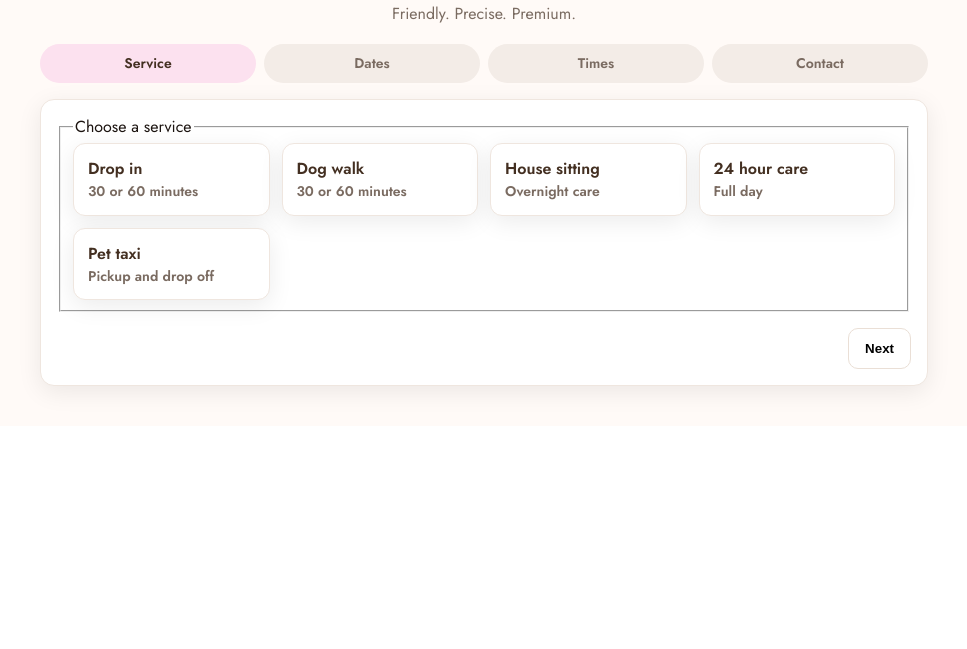
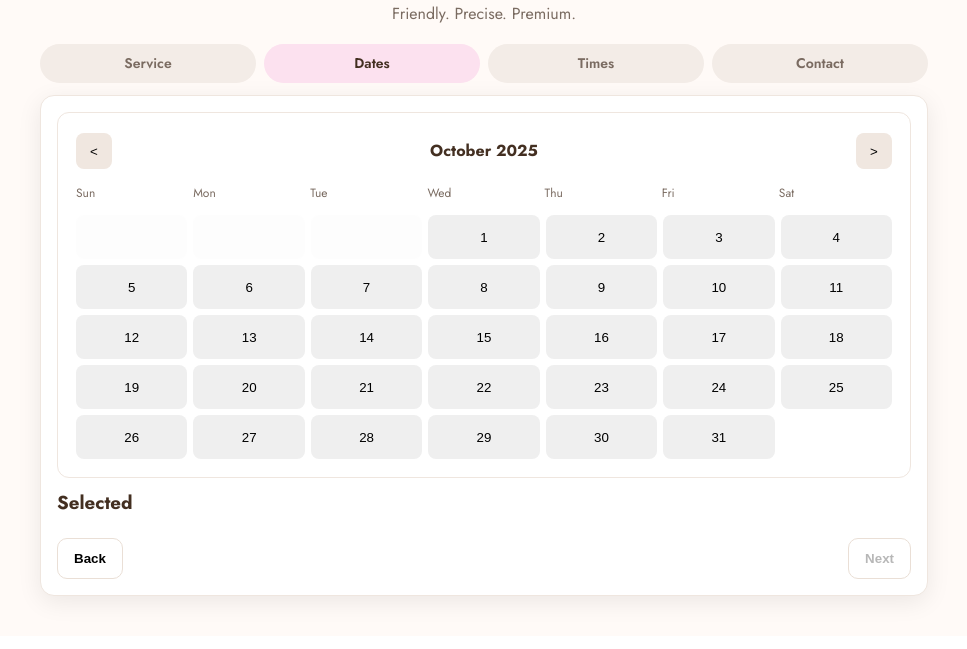
Before and after one commit to blackhawk123440/Booking-form-, a plain HTML site: page index.html in a window 1280 px wide. Both pictures are taken after a click on the button "Next". Shown: the part 69-718 px from the top of the page, without its empty margins (156-1123 px from the left). Drawn offline with Linux system fonts and the light colour scheme.

Commit message:
Add files via upload

```diff
--- a/booking.css
+++ b/booking.css
@@ -19,9 +19,7 @@
 
 #snout-booking *,
 #snout-booking *::before,
-#snout-booking *::after {
-  box-sizing: border-box;
-}
+#snout-booking *::after { box-sizing: border-box; }
 
 .visually-hidden {
   position: absolute !important;
@@ -31,6 +29,7 @@
   white-space: nowrap; border: 0;
 }
 
+/* Layout */
 #snout-booking .sb-header { padding: 20px 16px 0; text-align: center; }
 #snout-booking .sb-title { margin: 0; font-weight: 700; font-size: 28px; color: var(--brown); }
 #snout-booking .sb-subtitle { margin: 6px 0 20px; color: var(--muted); }
@@ -44,7 +43,7 @@
 #snout-booking .sb-steps {
   display: grid;
   grid-template-columns: repeat(4, 1fr);
-  list-style: none; padding: 0; margin: 0 0 16px;
+  list-style: none; padding: 0; margin: 0 0 12px;
   gap: 8px;
 }
 #snout-booking .sb-steps li {
@@ -56,6 +55,17 @@
 #snout-booking .sb-step { display: none; }
 #snout-booking .sb-step.is-active { display: block; }
 
+/* Single frame around the active step content */
+#snout-booking .sb-frame{
+  background: white;
+  border: 1px solid #efe6df;
+  border-radius: 14px;
+  box-shadow: var(--shadow);
+  padding: 16px;
+  margin-top: 8px;
+}
+
+/* Cards */
 #snout-booking .sb-service-grid {
   display: grid; gap: 12px;
   grid-template-columns: repeat(auto-fit, minmax(180px, 1fr));
@@ -76,6 +86,7 @@
   background: #fff6fc;
 }
 
+/* Buttons */
 #snout-booking .sb-btn {
   padding: 12px 16px; border: 1px solid #eadfd6; background: white;
   border-radius: 10px; font-weight: 600; cursor: pointer;
@@ -85,7 +96,11 @@
 #snout-booking .sb-actions { display: flex; gap: 12px; justify-content: flex-end; margin-top: 16px; }
 #snout-booking .sb-prev { margin-right: auto; }
 
-#snout-booking .sb-calendar { background: white; border-radius: var(--radius); box-shadow: var(--shadow); padding: 12px; }
+/* Calendar */
+#snout-booking .sb-calendar {
+  background: white; border-radius: var(--radius); box-shadow: none; padding: 12px;
+  border: 1px solid #efe6df;
+}
 #snout-booking .sb-calendar-header { display: flex; align-items: center; justify-content: space-between; padding: 8px 6px; }
 #snout-booking .sb-month { font-weight: 700; color: var(--brown); }
 #snout-booking .sb-nav { border: 0; background: #f0e7e0; width: 36px; height: 36px; border-radius: 8px; cursor: pointer; }
@@ -108,6 +123,7 @@
 }
 #snout-booking .sb-chip button { border: 0; background: transparent; cursor: pointer; font-size: 16px; }
 
+/* Apply all */
 #snout-booking .sb-apply-all { display: grid; gap: 8px; padding: 8px 0; }
 #snout-booking .sb-switch { display: inline-grid; grid-auto-flow: column; gap: 10px; align-items: center; }
 #snout-booking .sb-switch .sb-slider {
@@ -120,6 +136,7 @@
   background: white; top: 4px; left: 4px; box-shadow: var(--shadow); transition: transform .15s;
 }
 
+/* Modal */
 #snout-booking .sb-modal[hidden] { display: none; }
 #snout-booking .sb-modal { position: fixed; inset: 0; z-index: 9999; }
 #snout-booking .sb-modal-backdrop { position: absolute; inset: 0; background: rgba(0,0,0,.45); }
@@ -141,6 +158,7 @@
 #snout-booking .sb-time { border: 1px solid #efe6df; border-radius: 10px; padding: 8px 10px; text-align: center; cursor: pointer; }
 #snout-booking .sb-time.is-selected { background: var(--pink); border-color: var(--ring); }
 
+/* Fields */
 #snout-booking .sb-field { display: grid; gap: 6px; margin-bottom: 12px; }
 #snout-booking label { font-weight: 600; color: var(--brown); }
 #snout-booking input[type="text"],
@@ -152,30 +170,14 @@
 #snout-booking input:focus,
 #snout-booking textarea:focus { outline: 2px solid var(--ring); outline-offset: 1px; }
 
+/* Recap */
 #snout-booking .sb-times-recap { display: grid; gap: 8px; }
-#snout-booking .sb-date-card { border: 1px solid #efe6df; border-radius: 12px; padding: 10px; background: white; }
+#snout-booking .sb-date-card { border: 1px solid #efe6df; border-radius: 12px; padding: 10px; background: white; box-shadow: none; }
 #snout-booking .sb-date-title { display: flex; align-items: center; justify-content: space-between; font-weight: 600; color: var(--brown); }
 #snout-booking .sb-pill { display: inline-flex; align-items: center; gap: 6px; border: 1px solid #eadfd6; padding: 6px 10px; border-radius: 999px; margin: 6px 6px 0 0; }
 
+/* Small screens */
 @media (max-width: 480px) {
   #snout-booking .sb-modal-content { margin: 0; min-height: 100vh; border-radius: 0; }
   #snout-booking .sb-timegrid { max-height: calc(100vh - 260px); }
 }
-
-/* Framed border around only the current step */
-#snout-booking .sb-frame{
-  background: white;
-  border: 1px solid #efe6df;
-  border-radius: 14px;
-  box-shadow: var(--shadow);
-  padding: 16px;
-}
-
-/* Remove redundant shadows where the frame provides structure */
-#snout-booking .sb-calendar,
-#snout-booking .sb-date-card{
-  box-shadow: none;
-}
-
-/* Space between the stepper and the framed content */
-#snout-booking .sb-step .sb-frame{ margin-top: 8px; }
--- a/booking.js
+++ b/booking.js
@@ -2,6 +2,17 @@
 (() => {
   const root = document.getElementById('snout-booking');
   if (!root) return;
+
+  // Auto resize support for an iframe parent like Webflow
+  function postHeight(){
+    try{
+      const h = document.getElementById('snout-booking').scrollHeight + 20;
+      if (window.parent) window.parent.postMessage({type:'snout-size', height:h}, '*');
+    }catch(e){}
+  }
+  const __snoutRO = new ResizeObserver(postHeight);
+  __snoutRO.observe(root);
+  postHeight();
 
   const qs = (sel, el = root) => el.querySelector(sel);
   const qsa = (sel, el = root) => Array.from(el.querySelectorAll(sel));
@@ -16,6 +27,7 @@
     stepDots.forEach(d => d.classList.remove('is-active'));
     qs(`#step-${stepNum}`).classList.add('is-active');
     qs(`.sb-steps li[data-step="${stepNum}"]`).classList.add('is-active');
+    postHeight();
   }
 
   let service = null;
@@ -85,6 +97,7 @@
       }
       daysGrid.appendChild(cell);
     }
+    postHeight();
   }
 
   qs('.sb-nav.prev').addEventListener('click', () => { viewDate.setMonth(viewDate.getMonth()-1); buildCalendar(); });
@@ -127,6 +140,7 @@
       });
       selectedList.appendChild(li);
     });
+    postHeight();
   }
 
   const modal = document.getElementById('time-modal');
@@ -158,7 +172,7 @@
     modalDateEl.textContent = pretty(d);
 
     const state = timesByDate[id] || { attached: true, duration: 30, times: [] };
-    document.querySelectorAll('.sb-toggle-btn').forEach(btn => {
+    modal.querySelectorAll('.sb-toggle-btn').forEach(btn => {
       const isActive = Number(btn.dataset.duration) === Number(state.duration);
       btn.classList.toggle('is-active', isActive);
       btn.setAttribute('aria-pressed', isActive ? 'true' : 'false');
@@ -188,7 +202,6 @@
     });
 
     modal.hidden = false;
-  }
     const prevActive = document.activeElement;
     root.setAttribute('aria-hidden', 'true');
     modalContent.focus();
@@ -202,9 +215,9 @@
     if (openerButton && typeof openerButton.focus === 'function') openerButton.focus();
   }
 
-  document.querySelectorAll('.sb-toggle-btn').forEach(btn => {
+  modal.querySelectorAll('.sb-toggle-btn').forEach(btn => {
     btn.addEventListener('click', () => {
-      document.querySelectorAll('.sb-toggle-btn').forEach(b => { b.classList.remove('is-active'); b.setAttribute('aria-pressed','false'); });
+      modal.querySelectorAll('.sb-toggle-btn').forEach(b => { b.classList.remove('is-active'); b.setAttribute('aria-pressed','false'); });
       btn.classList.add('is-active');
       btn.setAttribute('aria-pressed','true');
       const state = timesByDate[activeDate] || { attached:true, duration:30, times:[] };
@@ -240,9 +253,7 @@
   });
 
   modal.addEventListener('click', (e) => { if (e.target.hasAttribute('data-close')) closeModal(); });
-  document.addEventListener('keydown', (e) => {
-    if (!modal.hidden && e.key === 'Escape') closeModal();
-  });
+  document.addEventListener('keydown', (e) => { if (!modal.hidden && e.key === 'Escape') closeModal(); });
 
   modalContent.addEventListener('keydown', (e) => {
     if (e.key !== 'Tab') return;
@@ -313,6 +324,7 @@
       card.append(header, pills);
       wrap.appendChild(card);
     });
+    postHeight();
   }
 
   document.getElementById('sb-form').addEventListener('submit', (e) => {
--- a/index.html
+++ b/index.html
@@ -10,7 +10,7 @@
   <link rel="stylesheet" href="booking.css">
 </head>
 <body>
-  <div id="snout-booking" data-version="v1.0.0">
+  <div id="snout-booking" data-version="v1.0.2">
     <header class="sb-header">
       <h1 class="sb-title">Book Care</h1>
       <p class="sb-subtitle">Friendly. Precise. Premium.</p>
@@ -24,7 +24,8 @@
         <li data-step="4">Contact</li>
       </ol>
 
-      <section class="sb-step is-active" id="step-1" aria-labelledby="step1-title"><div class="sb-frame">
+      <section class="sb-step is-active" id="step-1" aria-labelledby="step1-title">
+        <div class="sb-frame">
           <h2 id="step1-title" class="visually-hidden">Choose a service</h2>
           <fieldset class="sb-fieldset">
             <legend class="sb-legend">Choose a service</legend>
@@ -59,9 +60,11 @@
           <div class="sb-actions">
             <button class="sb-btn sb-next" data-next="2" type="button" aria-controls="step-2">Next</button>
           </div>
-      </div></section>
+        </div>
+      </section>
 
-      <section class="sb-step" id="step-2" aria-labelledby="step2-title"><div class="sb-frame">
+      <section class="sb-step" id="step-2" aria-labelledby="step2-title">
+        <div class="sb-frame">
           <h2 id="step2-title" class="visually-hidden">Choose dates</h2>
           <div class="sb-calendar" role="grid" aria-label="Select dates">
             <div class="sb-calendar-header">
@@ -84,9 +87,11 @@
             <button class="sb-btn sb-prev" data-prev="1" type="button" aria-controls="step-1">Back</button>
             <button class="sb-btn sb-next" data-next="3" type="button" aria-controls="step-3" id="to-times" disabled>Next</button>
           </div>
-      </div></section>
+        </div>
+      </section>
 
-      <section class="sb-step" id="step-3" aria-labelledby="step3-title"><div class="sb-frame">
+      <section class="sb-step" id="step-3" aria-labelledby="step3-title">
+        <div class="sb-frame">
           <h2 id="step3-title" class="visually-hidden">Select times</h2>
 
           <div class="sb-apply-all">
@@ -104,9 +109,11 @@
             <button class="sb-btn sb-prev" data-prev="2" type="button" aria-controls="step-2">Back</button>
             <button class="sb-btn sb-next" data-next="4" type="button" aria-controls="step-4" id="to-contact" disabled>Next</button>
           </div>
-      </div></section>
+        </div>
+      </section>
 
-      <section class="sb-step" id="step-4" aria-labelledby="step4-title"><div class="sb-frame">
+      <section class="sb-step" id="step-4" aria-labelledby="step4-title">
+        <div class="sb-frame">
           <h2 id="step4-title" class="visually-hidden">Contact details</h2>
           <form id="sb-form" novalidate>
             <div class="sb-field">
@@ -130,7 +137,8 @@
               <button class="sb-btn sb-primary" type="submit">Submit</button>
             </div>
           </form>
-      </div></section>
+        </div>
+      </section>
     </main>
 
     <div class="sb-modal" id="time-modal" hidden>
```
Also changed, not shown: README.txt. Lines whose indentation alone changed are shown as unchanged.
